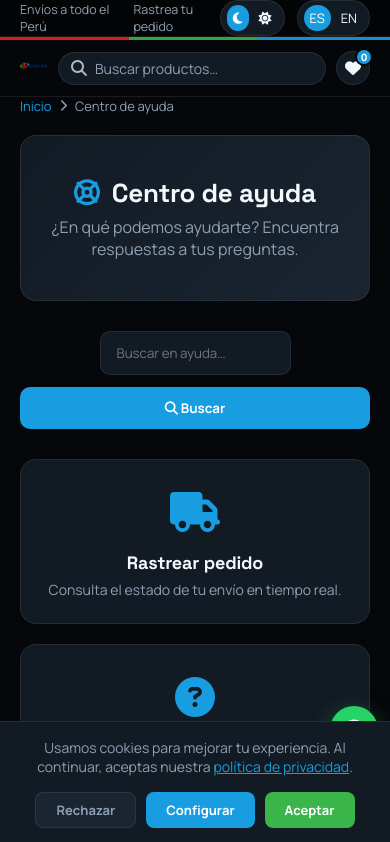
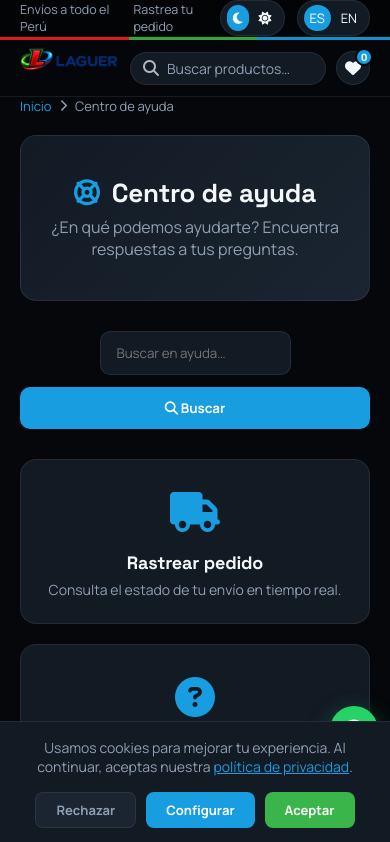
Before and after one commit to HUGUS10/laguer-web, a plain HTML site: page html/ayuda.html in a window 390 px wide. Shown: the top 842 px of the page. Drawn offline with Linux system fonts and the light colour scheme.

Commit message:
actualizacion

```diff
--- a/html/ayuda.html
+++ b/html/ayuda.html
@@ -781,7 +781,7 @@
       }
       .search-box input { font-size: 15px; }
       .header-row { gap: 10px; height: 56px; }
-      .logo-mark { height: 28px; }
+      .logo-mark { height: 100px; }
       .icon-btn { width: 34px; height: 34px; }
       .icon-btn i { font-size: 16px; }
       .help-grid { grid-template-columns: repeat(2, 1fr); }
```
Also changed, not shown: html/carrito.html (+1 -1 lines), html/categorias.html (+1 -1 lines), html/checkout.html (+1 -1 lines), html/confirmacion.html (+1 -1 lines), html/contacto.html (+1 -1 lines), html/favoritos.html (+1 -1 lines), html/libro-reclamaciones.html (+1 -1 lines), html/login.html (+1 -1 lines), html/nosotros.html (+1 -1 lines), html/ofertas.html (+1 -1 lines), html/pedidos.html (+1 -1 lines), html/perfil.html (+1 -1 lines), html/privacidad.html (+1 -1 lines), html/producto.html (+1 -1 lines), 4 more files.
